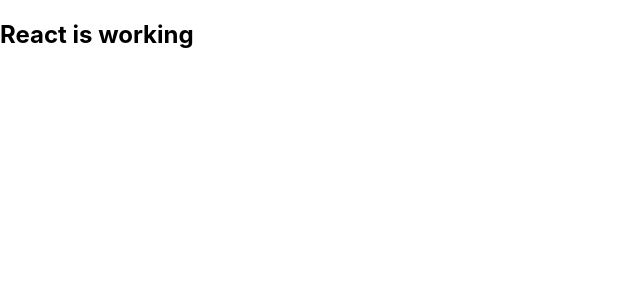
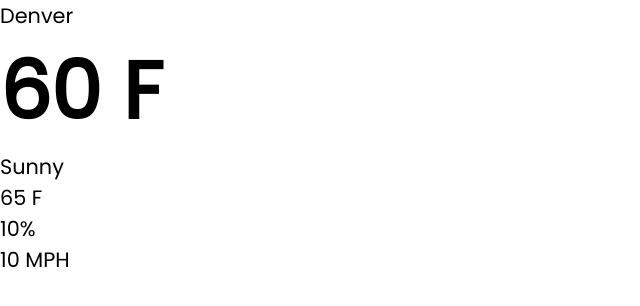
Before and after one commit to koller-m/weather-app-react, a React (Create React App) app: page / in a window 1280 px wide. Shown: the top 306 px of the page, without its empty margins (0-640 px from the left). Built offline with nearby package versions, Linux system fonts and the light colour scheme.

Commit message:
Outline structure of app

```diff
--- a/src/App.js
+++ b/src/App.js
@@ -1,7 +1,32 @@
+import axios from 'axios';
+import { useState } from 'react';
+
 function App() {
+  // Left off 12:00
   return (
     <div className="App">
-      <h2>React is working</h2>
+      <div className="container">
+        <div className="top">
+          <p>Denver</p>
+        </div>
+        <div className="temp">
+          <h1>60 F</h1>
+        </div>
+        <div className="description">
+          <p>Sunny</p>
+        </div>
+        <div className="bottom">
+          <div className="feels">
+            <p>65 F</p>
+          </div>
+          <div className="humidity">
+            <p>10%</p>
+          </div>
+          <div className="wind">
+            <p>10 MPH</p>
+          </div>
+        </div>
+      </div>
     </div>
   );
 }
--- a/src/index.css
+++ b/src/index.css
@@ -1,13 +1,16 @@
-body {
+@import url('https://fonts.googleapis.com/css2?family=Poppins:wght@300;400&display=swap');
+
+* {
+  box-sizing: border-box;
   margin: 0;
-  font-family: -apple-system, BlinkMacSystemFont, 'Segoe UI', 'Roboto', 'Oxygen',
-    'Ubuntu', 'Cantarell', 'Fira Sans', 'Droid Sans', 'Helvetica Neue',
-    sans-serif;
-  -webkit-font-smoothing: antialiased;
-  -moz-osx-font-smoothing: grayscale;
+  padding: 0;
+  font-family: 'Poppins', sans-serif;
 }
 
-code {
-  font-family: source-code-pro, Menlo, Monaco, Consolas, 'Courier New',
-    monospace;
+h1 {
+  font-size: 5rem;
 }
+
+p {
+  font-size: 1.3rem;
+}
```
Also changed, not shown: src/assets/joseph-barrientos-Ji_G7Bu1MoM-unsplash.jpg (added).
